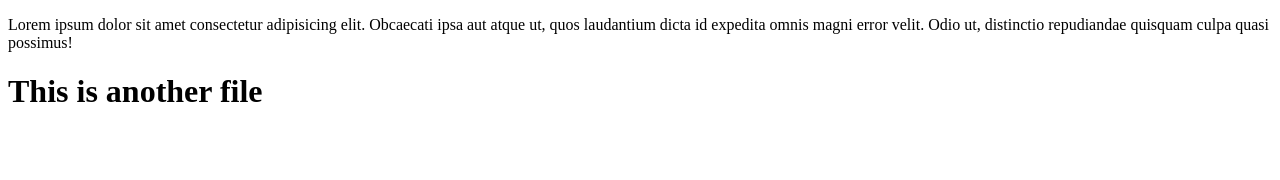
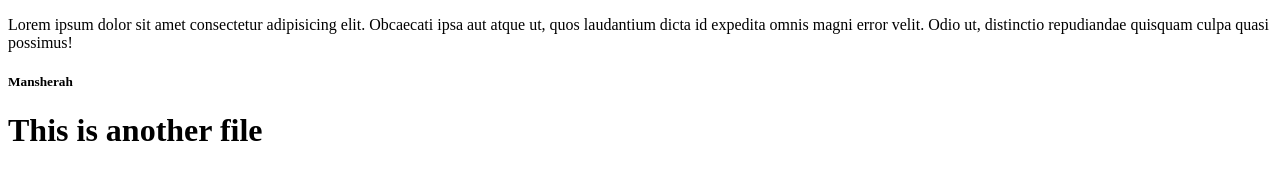
Before and after one commit to mudassirahmed01/GIT-and-GITHUB-Tutorial, a plain HTML site: page firstpage.html in a window 1280 px wide. Drawn offline with Linux system fonts and the light colour scheme.

Commit message:
version 3

```diff
--- a/firstpage.html
+++ b/firstpage.html
@@ -7,6 +7,18 @@
 </head>
 <body>
   <p>Lorem ipsum dolor sit amet consectetur adipisicing elit. Obcaecati ipsa aut atque ut, quos laudantium dicta id expedita omnis magni error velit. Odio ut, distinctio repudiandae quisquam culpa quasi possimus!</p>
+
+
+
+
+
+
+
+
+
+<h5>Mansherah</h5>
+
+
   <h1>This is another file</h1>
 </body>
 </html>
```
